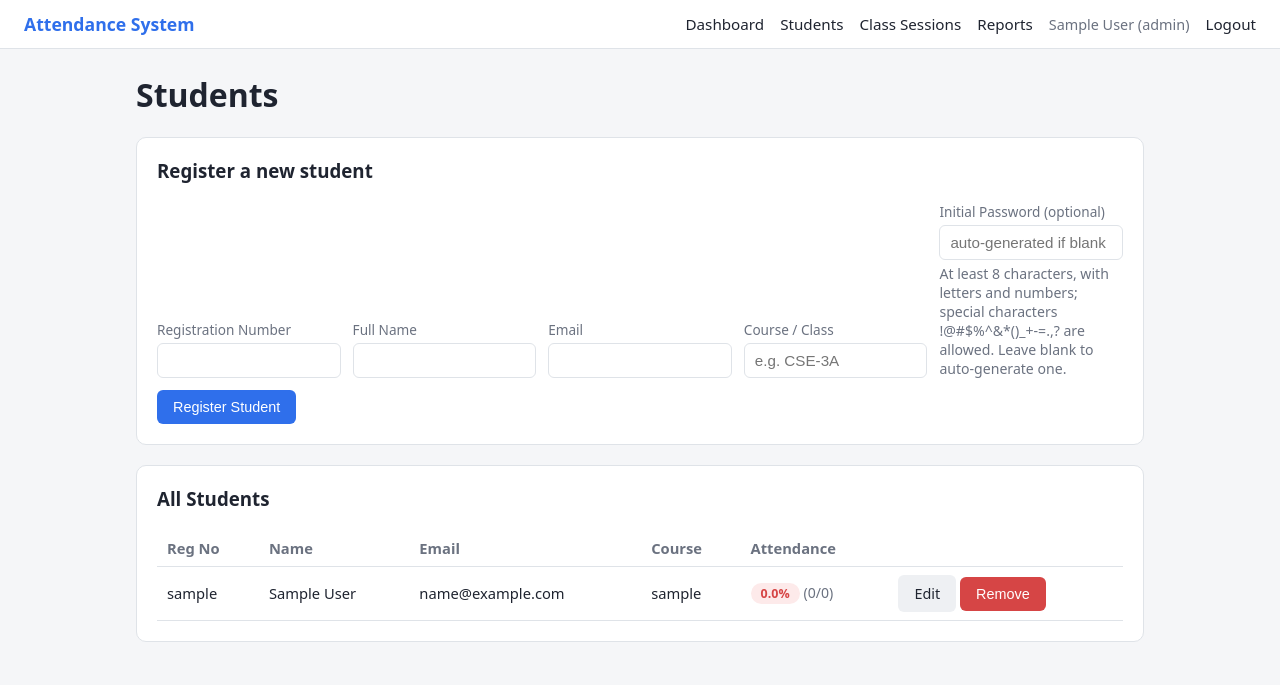
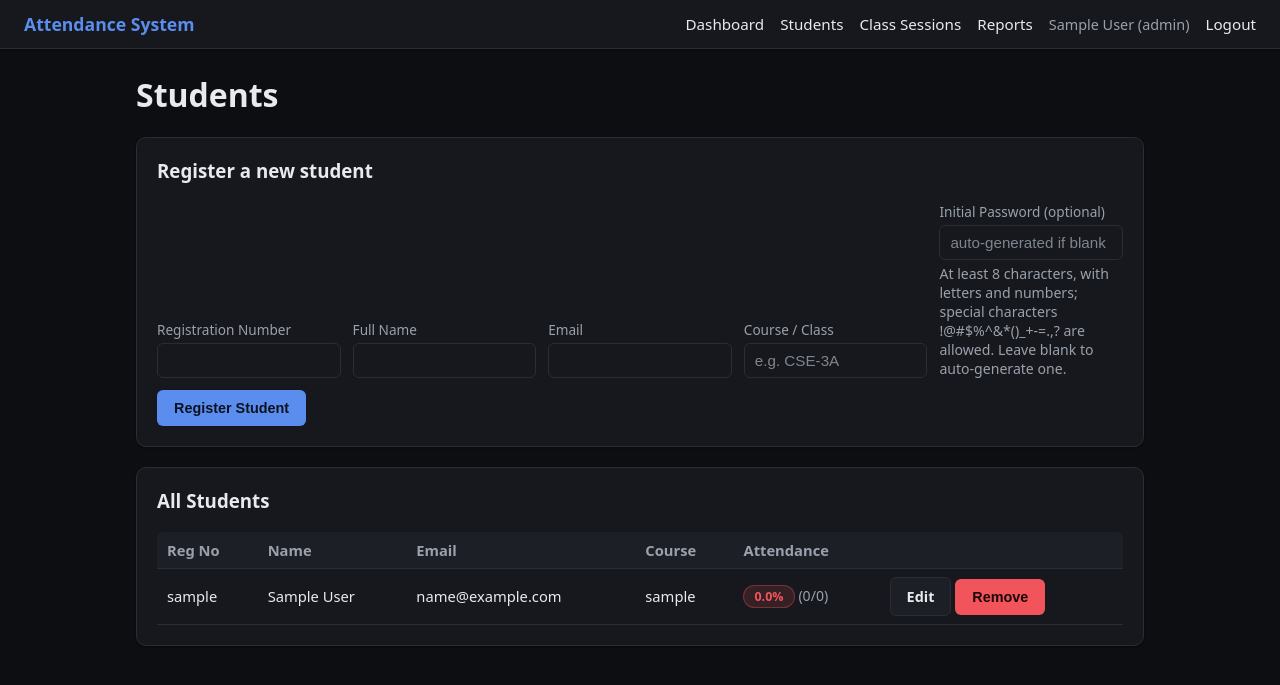
Before and after one commit to abhijeetmahakur/AttendanceApp, a Flask app: page /admin/students in a window 1280 px wide. Shown: the top 685 px of the page. Run offline with Flask 3, Linux system fonts and the light colour scheme; the visitor is signed in with stand-in values (Sample User, id 1); data comes from the database, SQL or seed files in the repository; data that the repository does not hold is empty.

Commit message:
Apply a dark theme across the whole application
Rewrote the CSS custom properties and component rules (navbar, cards,
stats, tables, badges, forms, buttons, flashes, tabs) from the light
palette to a dark charcoal/black one with light text, subtle
borders/shadows instead of flat light-grey fills, and tinted badge/
flash backgrounds instead of pastel ones. No template/HTML changes -
every page already themed through this one shared stylesheet and had
no hardcoded inline colors, so structure, layout, and functionality
are untouched.

Added explicit hover/focus-visible/disabled states (previously only
implicit), `color-scheme: dark` so native form controls like the date/
time pickers render dark too, and dark-themed scrollbars.

Co-Authored-By: Claude Sonnet 5 <noreply@anthropic.com>

```diff
--- a/app/static/css/style.css
+++ b/app/static/css/style.css
@@ -1,16 +1,41 @@
 :root {
-    --bg: #f5f6f8;
-    --card: #ffffff;
-    --border: #dfe3e8;
-    --text: #1f2430;
-    --muted: #6b7280;
-    --accent: #2f6feb;
-    --danger: #d64545;
-    --success: #1f9254;
-    --warning: #b5740b;
+    color-scheme: dark;
+
+    --bg: #0d0e12;
+    --bg-elevated: #16181d;
+    --card: #16181d;
+    --card-alt: #1c1f26;
+    --border: #2a2d35;
+    --border-strong: #3a3e48;
+
+    --text: #e8eaed;
+    --muted: #9aa1ac;
+
+    --accent: #5b8def;
+    --accent-hover: #74a1f3;
+    --accent-text: #0b1220;
+
+    --danger: #f2545b;
+    --danger-bg: rgba(242, 84, 91, 0.14);
+    --danger-border: rgba(242, 84, 91, 0.35);
+
+    --success: #2fbf71;
+    --success-bg: rgba(47, 191, 113, 0.14);
+    --success-border: rgba(47, 191, 113, 0.35);
+
+    --warning: #e0a72e;
+    --warning-bg: rgba(224, 167, 46, 0.14);
+    --warning-border: rgba(224, 167, 46, 0.35);
+
+    --shadow-sm: 0 1px 2px rgba(0, 0, 0, 0.4);
+    --shadow-md: 0 8px 24px rgba(0, 0, 0, 0.35);
 }
 
-* { box-sizing: border-box; }
+* {
+    box-sizing: border-box;
+    scrollbar-color: var(--border-strong) var(--bg);
+    scrollbar-width: thin;
+}
 
 body {
     margin: 0;
@@ -19,12 +44,29 @@ body {
     color: var(--text);
 }
 
+::selection {
+    background: rgba(91, 141, 239, 0.35);
+    color: var(--text);
+}
+
+::-webkit-scrollbar { width: 12px; height: 12px; }
+::-webkit-scrollbar-track { background: var(--bg); }
+::-webkit-scrollbar-thumb {
+    background-color: var(--border-strong);
+    border-radius: 8px;
+    border: 3px solid var(--bg);
+}
+::-webkit-scrollbar-thumb:hover { background-color: #4a4f5c; }
+
+a { color: var(--accent); }
+
 .topbar {
     display: flex;
     align-items: center;
     justify-content: space-between;
     background: var(--card);
     border-bottom: 1px solid var(--border);
+    box-shadow: var(--shadow-sm);
     padding: 12px 24px;
     flex-wrap: wrap;
     gap: 8px;
@@ -66,6 +110,7 @@ body {
     border-radius: 10px;
     padding: 20px;
     margin-bottom: 20px;
+    box-shadow: var(--shadow-sm);
 }
 
 .grid {
@@ -96,9 +142,25 @@ th, td {
     padding: 8px 10px;
     border-bottom: 1px solid var(--border);
     font-size: 0.92rem;
+    color: var(--text);
 }
 
-th { color: var(--muted); font-weight: 600; }
+th {
+    color: var(--muted);
+    font-weight: 600;
+    background: var(--card-alt);
+}
+
+th:first-child { border-top-left-radius: 6px; }
+th:last-child { border-top-right-radius: 6px; }
+
+tbody tr {
+    transition: background 120ms ease;
+}
+
+tbody tr:hover {
+    background: rgba(255, 255, 255, 0.035);
+}
 
 .badge {
     display: inline-block;
@@ -106,13 +168,14 @@ th { color: var(--muted); font-weight: 600; }
     border-radius: 999px;
     font-size: 0.78rem;
     font-weight: 600;
+    border: 1px solid transparent;
 }
 
-.badge-open { background: #e6f4ea; color: var(--success); }
-.badge-closed { background: #fdeaea; color: var(--danger); }
-.badge-upcoming { background: #fff4e0; color: var(--warning); }
-.badge-ok { background: #e6f4ea; color: var(--success); }
-.badge-low { background: #fdeaea; color: var(--danger); }
+.badge-open { background: var(--success-bg); color: var(--success); border-color: var(--success-border); }
+.badge-closed { background: var(--danger-bg); color: var(--danger); border-color: var(--danger-border); }
+.badge-upcoming { background: var(--warning-bg); color: var(--warning); border-color: var(--warning-border); }
+.badge-ok { background: var(--success-bg); color: var(--success); border-color: var(--success-border); }
+.badge-low { background: var(--danger-bg); color: var(--danger); border-color: var(--danger-border); }
 
 form.inline { display: inline; }
 
@@ -130,36 +193,77 @@ label {
     margin-bottom: 4px;
 }
 
-input, select {
+input, select, textarea {
     width: 100%;
     padding: 8px 10px;
     border: 1px solid var(--border);
     border-radius: 6px;
     font-size: 0.95rem;
+    background: var(--bg-elevated);
+    color: var(--text);
+    transition: border-color 150ms ease, box-shadow 150ms ease;
+}
+
+input::placeholder, textarea::placeholder { color: var(--muted); opacity: 0.8; }
+
+input:hover, select:hover, textarea:hover { border-color: var(--border-strong); }
+
+input:focus, select:focus, textarea:focus {
+    outline: none;
+    border-color: var(--accent);
+    box-shadow: 0 0 0 3px rgba(91, 141, 239, 0.25);
+}
+
+input:disabled, select:disabled, textarea:disabled {
+    opacity: 0.5;
+    cursor: not-allowed;
+    background: var(--card-alt);
 }
 
 button, .btn {
     background: var(--accent);
-    color: #fff;
-    border: none;
+    color: var(--accent-text);
+    border: 1px solid transparent;
     padding: 9px 16px;
     border-radius: 6px;
     font-size: 0.9rem;
+    font-weight: 600;
     cursor: pointer;
     text-decoration: none;
     display: inline-block;
+    transition: background 150ms ease, border-color 150ms ease, opacity 150ms ease, transform 100ms ease;
 }
 
 button.secondary, .btn.secondary {
-    background: #eef0f3;
+    background: var(--card-alt);
     color: var(--text);
+    border-color: var(--border);
+}
+
+button.secondary:hover, .btn.secondary:hover {
+    background: #23262e;
+    border-color: var(--border-strong);
 }
 
 button.danger, .btn.danger {
     background: var(--danger);
+    color: #1a0708;
 }
 
-button:hover { opacity: 0.9; }
+button:hover, .btn:hover { opacity: 0.9; }
+button:active, .btn:active { transform: translateY(1px); }
+
+button:focus-visible, .btn:focus-visible,
+a:focus-visible {
+    outline: 2px solid var(--accent);
+    outline-offset: 2px;
+}
+
+button:disabled, .btn[disabled] {
+    opacity: 0.45;
+    cursor: not-allowed;
+    transform: none;
+}
 
 .flashes { margin-bottom: 16px; }
 
@@ -200,7 +309,7 @@ button:hover { opacity: 0.9; }
 
 .muted { color: var(--muted); font-size: 0.88rem; }
 
-h1, h2, h3 { margin-top: 0; }
+h1, h2, h3 { margin-top: 0; color: var(--text); }
 
 .section-header {
     display: flex;
```
Also changed, not shown: other parts of app/static/css/style.css (+20 -6 lines).
